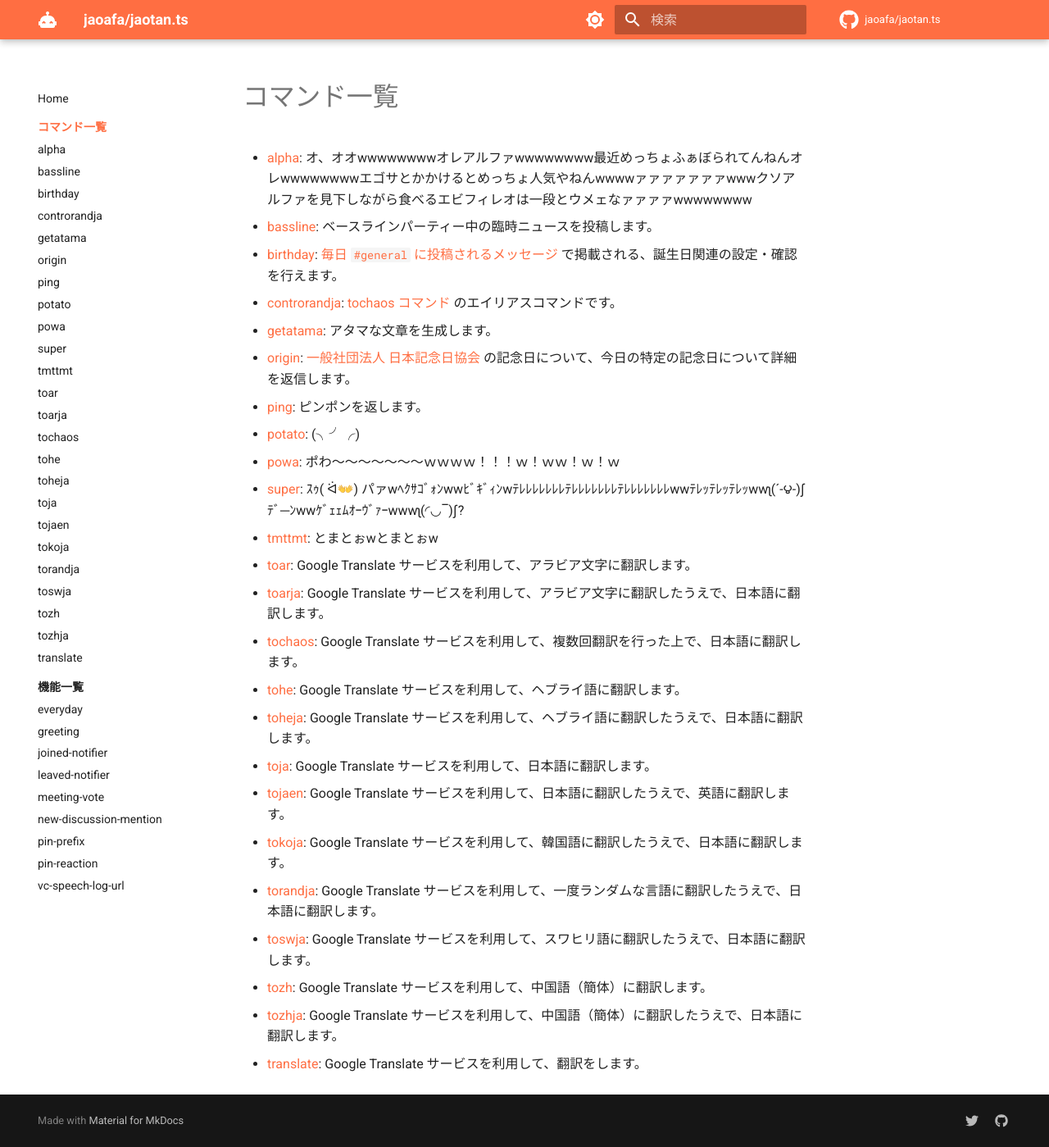
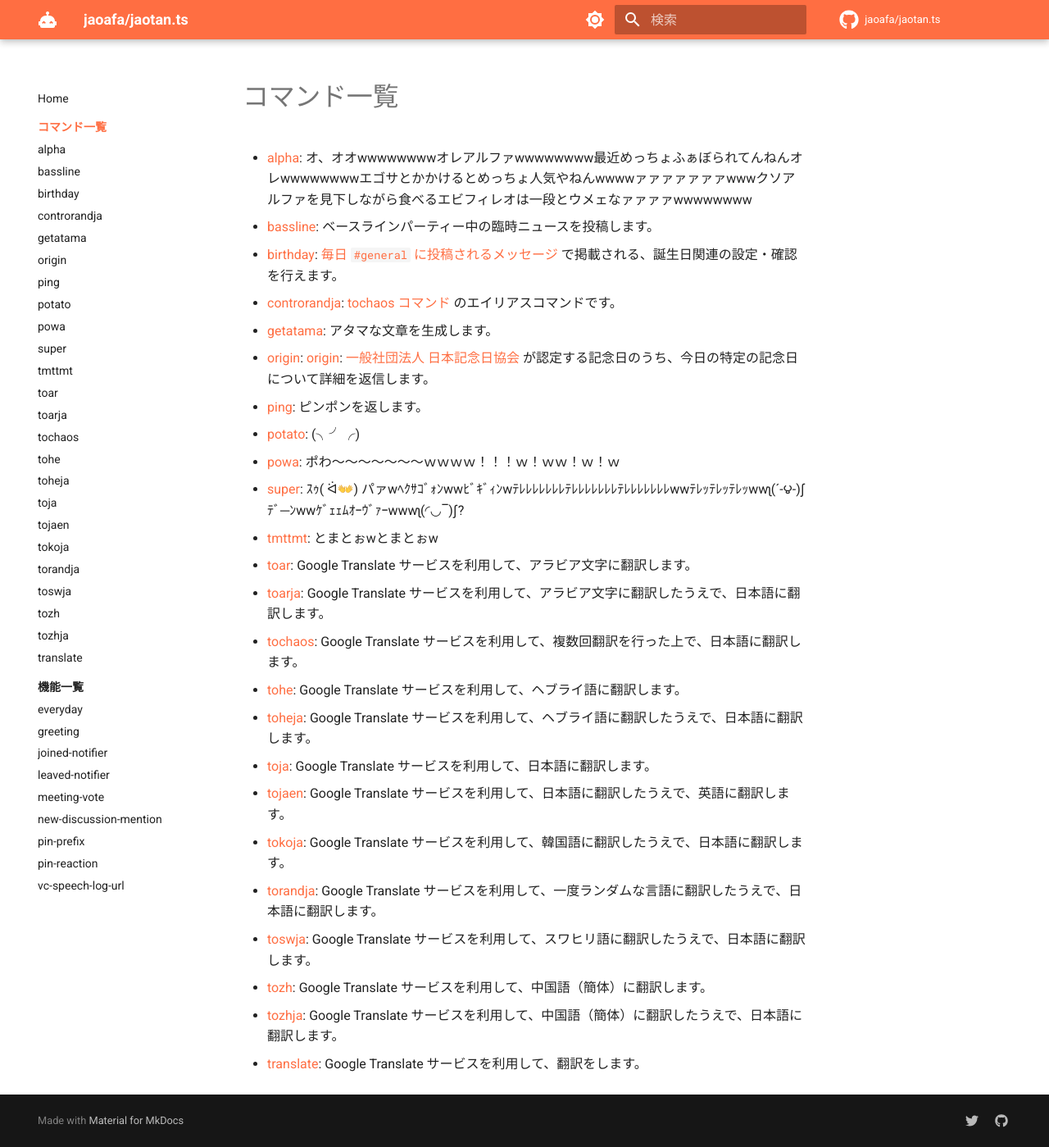
Before and after one commit to jaoafa/jaotan.ts, an MkDocs documentation site: the page built from docs/commands/index.md, in a window 1280 px wide and 1399 px high. Shown: the whole window at 82% size. Built offline with MkDocs 1.6.1 and Material for MkDocs 9.7.7, drawn with Linux system fonts in a browser that asks for light colours; comment, search, counter and statistics services are not loaded.

Commit message:
docs: コマンド一覧ページにおいて、originコマンドの説明文を修正

```diff
--- a/docs/commands/index.md
+++ b/docs/commands/index.md
@@ -5,7 +5,7 @@
 - [birthday](birthday.md): [毎日 `#general` に投稿されるメッセージ](../features/everyday.md) で掲載される、誕生日関連の設定・確認を行えます。
 - [controrandja](controrandja.md): [tochaos コマンド](tochaos.md) のエイリアスコマンドです。
 - [getatama](getatama.md): アタマな文章を生成します。
-- [origin](origin.md): [一般社団法人 日本記念日協会](https://www.kinenbi.gr.jp) の記念日について、今日の特定の記念日について詳細を返信します。
+- [origin](origin.md): [origin](origin.md): [一般社団法人 日本記念日協会](https://www.kinenbi.gr.jp/) が認定する記念日のうち、今日の特定の記念日について詳細を返信します。
 - [ping](ping.md): ピンポンを返します。
 - [potato](potato.md): (╮╯╭)
 - [powa](powa.md): ポわ～～～～～～～ｗｗｗｗ！！！ｗ！ｗｗ！ｗ！ｗ
```
